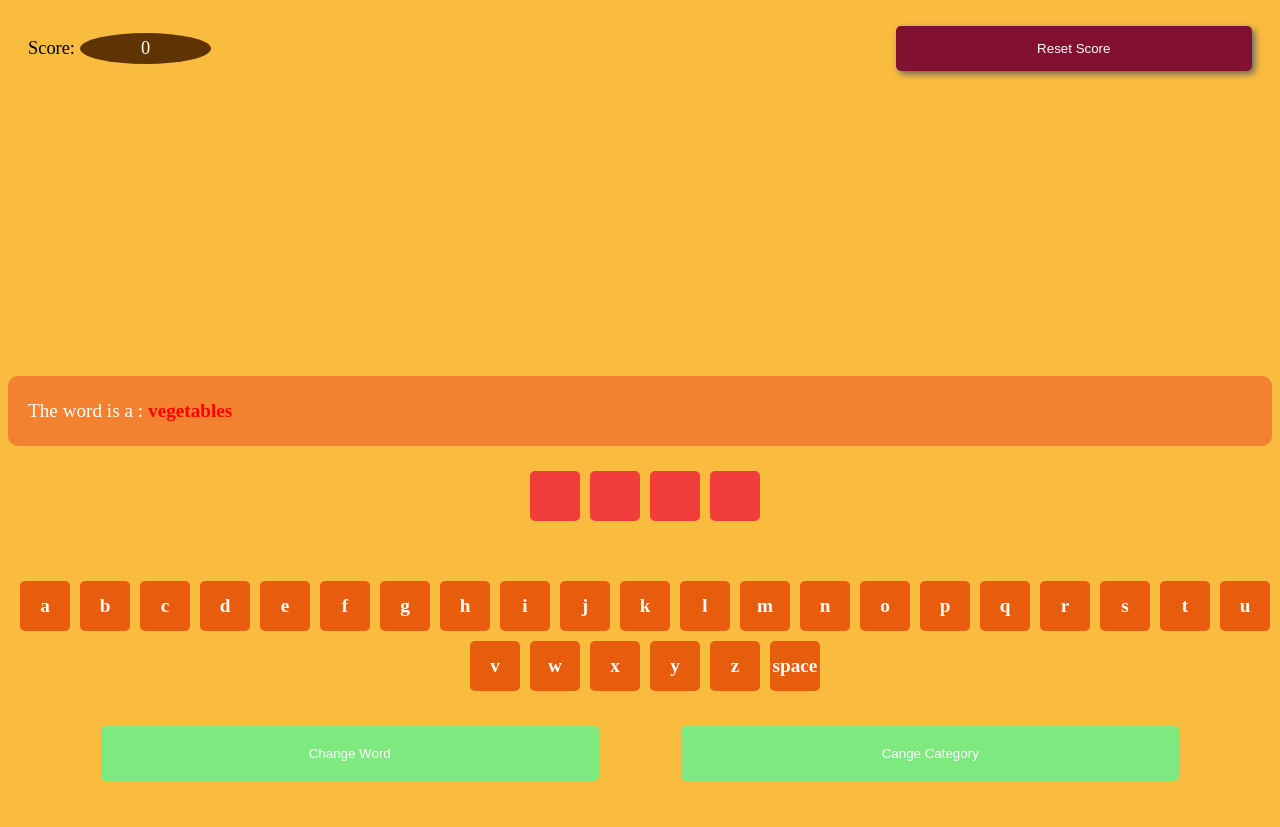
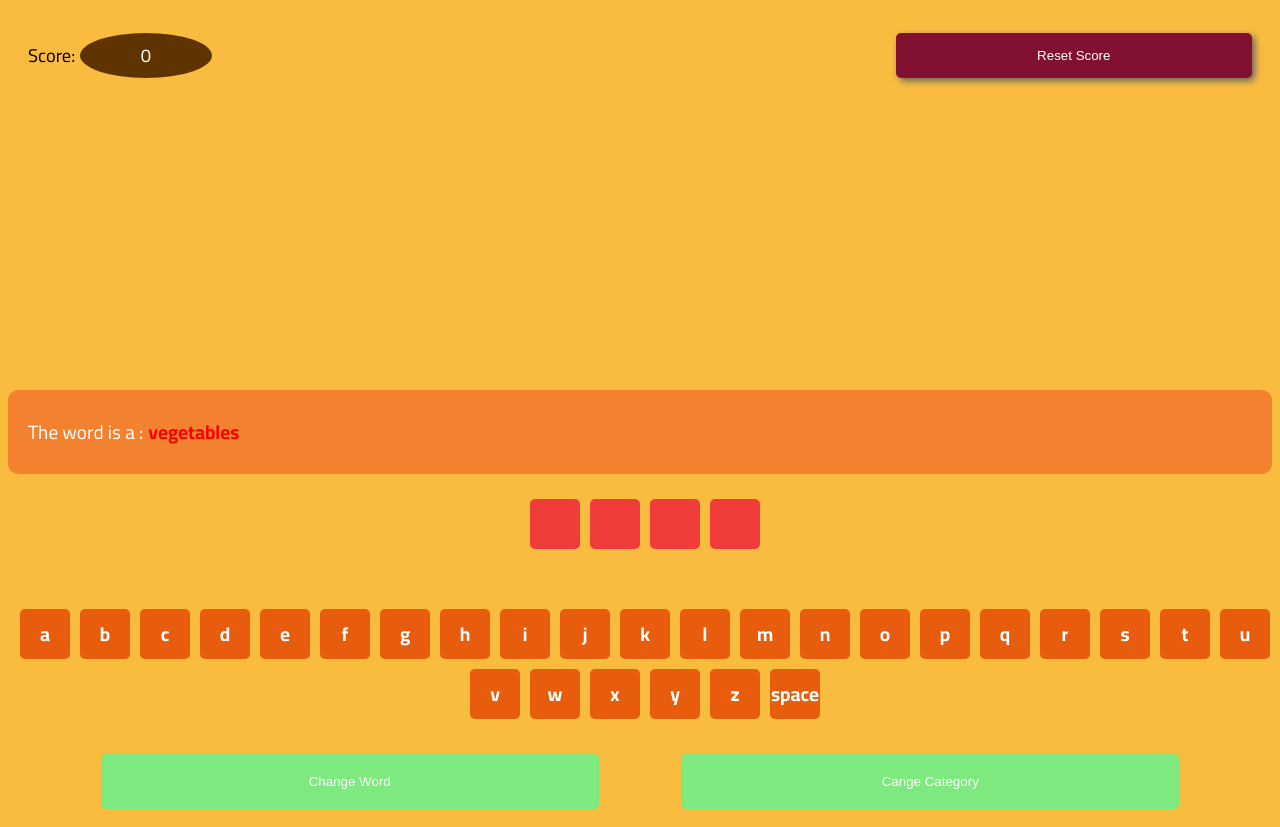
Before and after one commit to Abuhatabweb/hang-man, a plain HTML site: page index.html in a window 1280 px wide. Before the commit the page ends 800 px from the top, so only its background shows below. Drawn offline with Linux system fonts and the light colour scheme.

Commit message:
Update index.html

```diff
--- a/index.html
+++ b/index.html
@@ -5,6 +5,10 @@
     <meta name="viewport" content="width=device-width, initial-scale=1.0" />
     <title>Hang man game</title>
     <link rel="stylesheet" href="app/style.css" />
+    <!-- Fonts -->
+    <link rel="preconnect" href="https://fonts.googleapis.com">
+    <link rel="preconnect" href="https://fonts.gstatic.com" crossorigin>
+    <link href="https://fonts.googleapis.com/css2?family=Cairo:wght@200..1000&display=swap" rel="stylesheet">
   </head>
   <body>
     <header>
```
